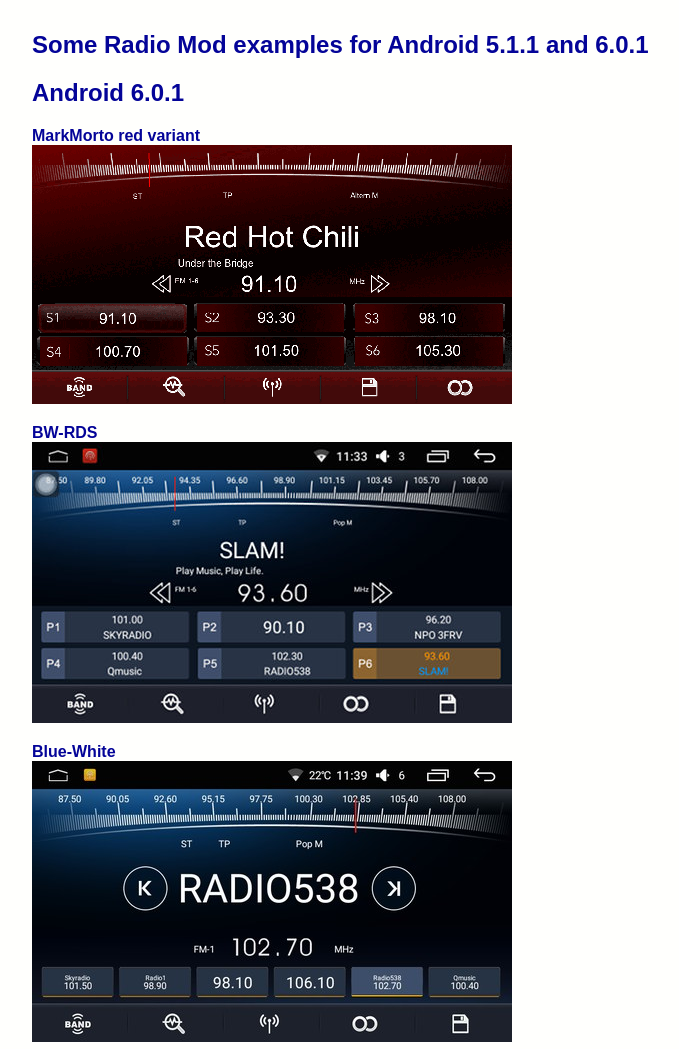
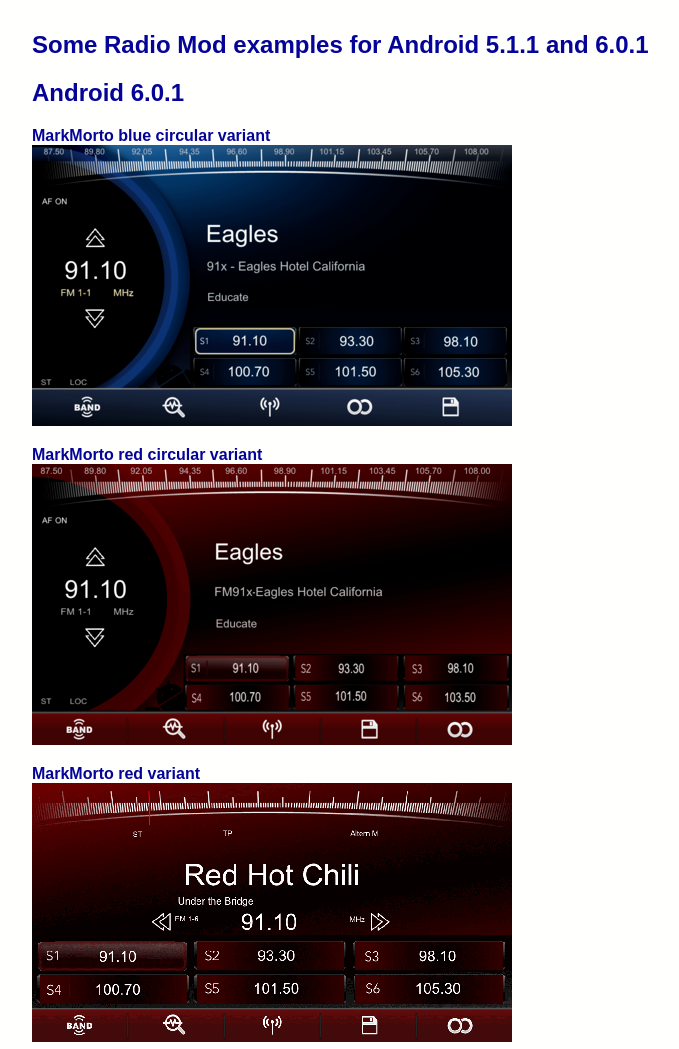
Before and after one commit to hvdwolf/Joying-RootAssistant, a plain HTML site: page JET-RadioMods-examples.html in a window 1280 px wide. Shown: the top 1049 px of the page, without its empty margins (141-820 px from the left). Drawn offline with Linux system fonts and the light colour scheme.

Commit message:
more Mark Morto radio mods

```diff
--- a/JET-RadioMods-examples.html
+++ b/JET-RadioMods-examples.html
@@ -27,6 +27,12 @@
         <td>
             <H2>Some Radio Mod examples for Android 5.1.1 and 6.0.1</H2>
            <a name="601"></a><H2>Android 6.0.1</H2>
+            <p><strong>MarkMorto blue circular variant</strong><br>
+                <img src="images/Radio-Mods/601/thumb-Joying-Radio-Blue-Mod-markmorto-v1.png">
+            </p>
+            <p><strong>MarkMorto red circular variant</strong><br>
+                <img src="images/Radio-Mods/601/thumb-Joying-Radio-Red-Mod-markmorto-v2.png">
+            </p>
             <p><strong>MarkMorto red variant</strong><br>
                 <img src="images/Radio-Mods/601/thumb-MarkMorto.png">
             </p>
```
Also changed, not shown: RadioMods-examples.html (+6 -0 lines), images/Radio-Mods/601/Joying-Radio-Blue-Mod-markmorto-v1.png (added), images/Radio-Mods/601/Joying-Radio-Red-Mod-markmorto-v2.png (added), images/Radio-Mods/601/thumb-Joying-Radio-Blue-Mod-markmorto-v1.png (added), images/Radio-Mods/601/thumb-Joying-Radio-Red-Mod-markmorto-v2.png (added).
